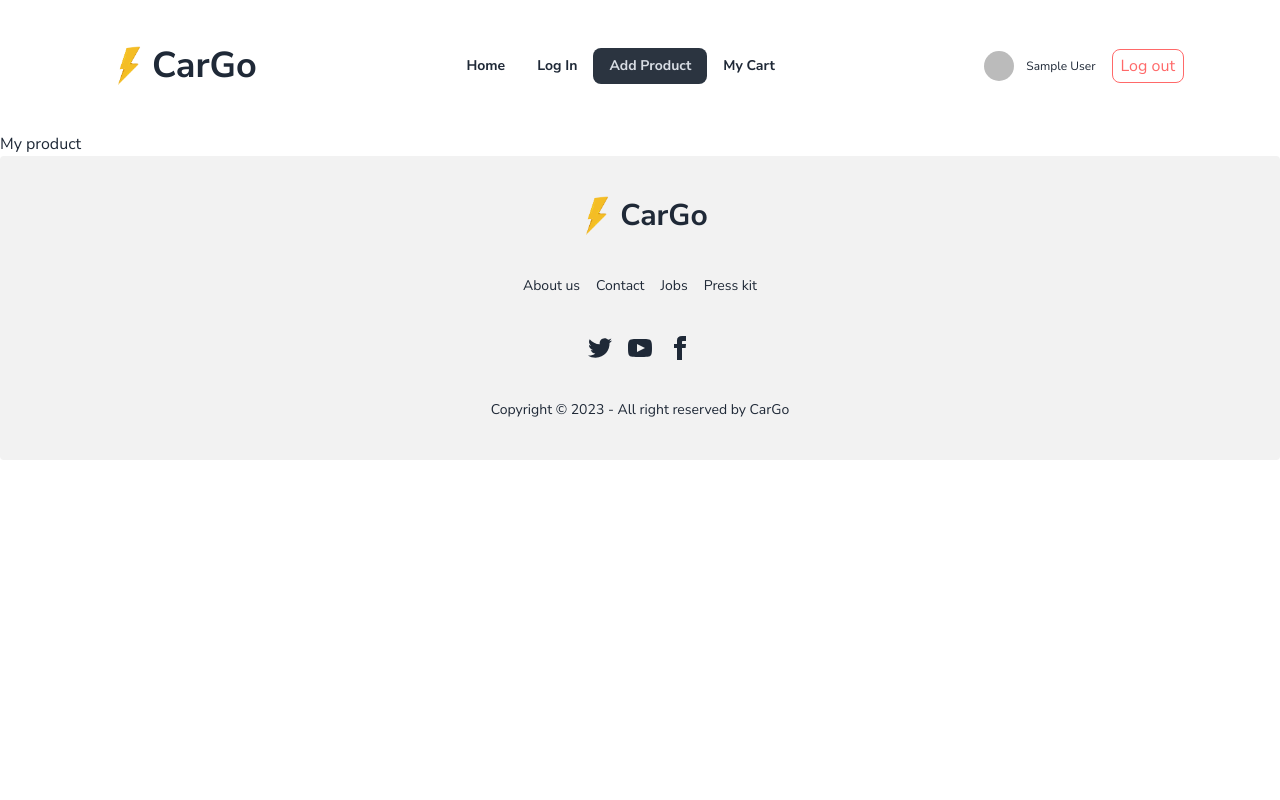
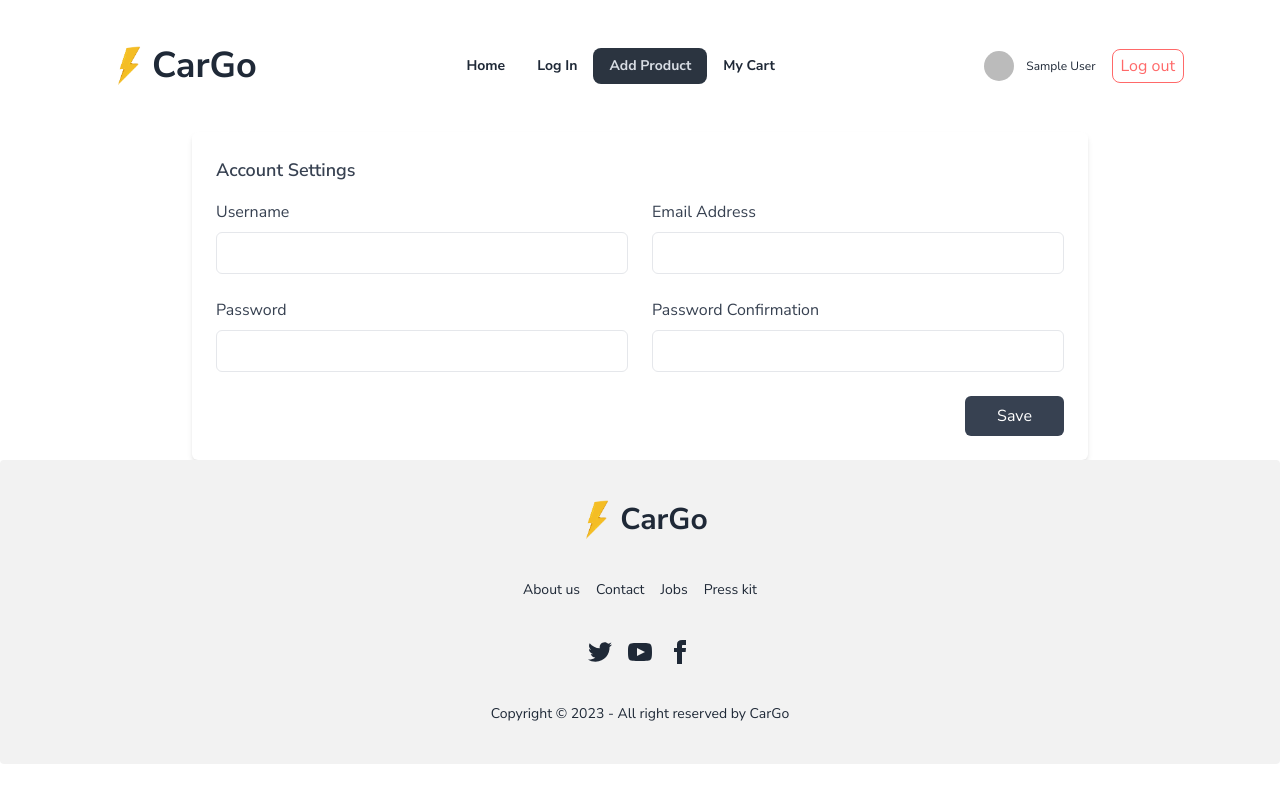
Before and after one commit to Pinku1211/cargo-client, a React (Vite) app: page /addproduct in a window 1280 px wide. Built offline with nearby package versions, Linux system fonts and the light colour scheme; no server answers; sample sign-in values are in the browser's storage.

Commit message:
private route added

```diff
--- a/src/Pages/Home/Home.jsx
+++ b/src/Pages/Home/Home.jsx
@@ -1,5 +1,4 @@
 import React from 'react';
-import Navbar from '../../components/Navbar/Navbar';
 import { Helmet } from 'react-helmet-async';
 
 const Home = () => {
--- a/src/Pages/Login/AddProduct.jsx
+++ b/src/Pages/Login/AddProduct.jsx
@@ -3,13 +3,48 @@ import { Helmet } from 'react-helmet-async';
 
 const AddProduct = () => {
     return (
-        <div>
+        <>
             <Helmet>
                 <title>CarGo | Add Product</title>
             </Helmet>
-            <h1>My product</h1>
-        </div>
+            <section className="max-w-4xl p-6 mx-auto bg-white rounded-md shadow-md dark:bg-gray-800">
+                <h2 className="text-lg font-semibold text-gray-700 capitalize dark:text-white">Account settings</h2>
+
+                <form>
+                    <div className="grid grid-cols-1 gap-6 mt-4 sm:grid-cols-2">
+                        <div>
+                            <label className="text-gray-700 dark:text-gray-200" for="username">Username</label>
+                            <input id="username" type="text" className="block w-full px-4 py-2 mt-2 text-gray-700 bg-white border border-gray-200 rounded-md dark:bg-gray-800 dark:text-gray-300 dark:border-gray-600 focus:border-blue-400 focus:ring-blue-300 focus:ring-opacity-40 dark:focus:border-blue-300 focus:outline-none focus:ring" />
+                        </div>
+
+                        <div>
+                            <label className="text-gray-700 dark:text-gray-200" for="emailAddress">Email Address</label>
+                            <input id="emailAddress" type="email" className="block w-full px-4 py-2 mt-2 text-gray-700 bg-white border border-gray-200 rounded-md dark:bg-gray-800 dark:text-gray-300 dark:border-gray-600 focus:border-blue-400 focus:ring-blue-300 focus:ring-opacity-40 dark:focus:border-blue-300 focus:outline-none focus:ring" />
+                        </div>
+
+                        <div>
+                            <label className="text-gray-700 dark:text-gray-200" for="password">Password</label>
+                            <input id="password" type="password" className="block w-full px-4 py-2 mt-2 text-gray-700 bg-white border border-gray-200 rounded-md dark:bg-gray-800 dark:text-gray-300 dark:border-gray-600 focus:border-blue-400 focus:ring-blue-300 focus:ring-opacity-40 dark:focus:border-blue-300 focus:outline-none focus:ring" />
+                        </div>
+
+                        <div>
+                            <label className="text-gray-700 dark:text-gray-200" for="passwordConfirmation">Password Confirmation</label>
+                            <input id="passwordConfirmation" type="password" className="block w-full px-4 py-2 mt-2 text-gray-700 bg-white border border-gray-200 rounded-md dark:bg-gray-800 dark:text-gray-300 dark:border-gray-600 focus:border-blue-400 focus:ring-blue-300 focus:ring-opacity-40 dark:focus:border-blue-300 focus:outline-none focus:ring" />
+                        </div>
+                    </div>
+
+                    <div className="flex justify-end mt-6">
+                        <button className="px-8 py-2.5 leading-5 text-white transition-colors duration-300 transform bg-gray-700 rounded-md hover:bg-gray-600 focus:outline-none focus:bg-gray-600">Save</button>
+                    </div>
+                </form>
+            </section>
+
+        </>
     );
 };
 
 export default AddProduct;
+
+/* <Helmet>
+    <title>CarGo | Add Product</title>
+</Helmet> */
```
